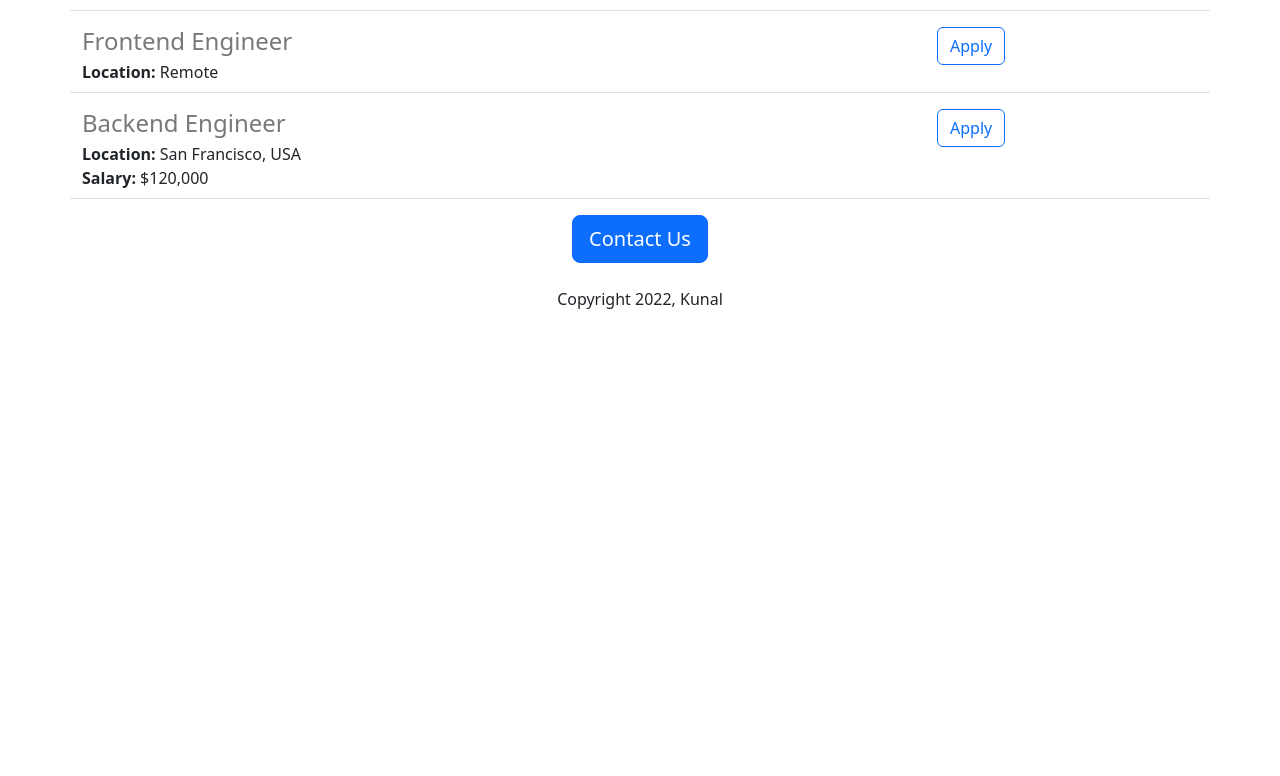
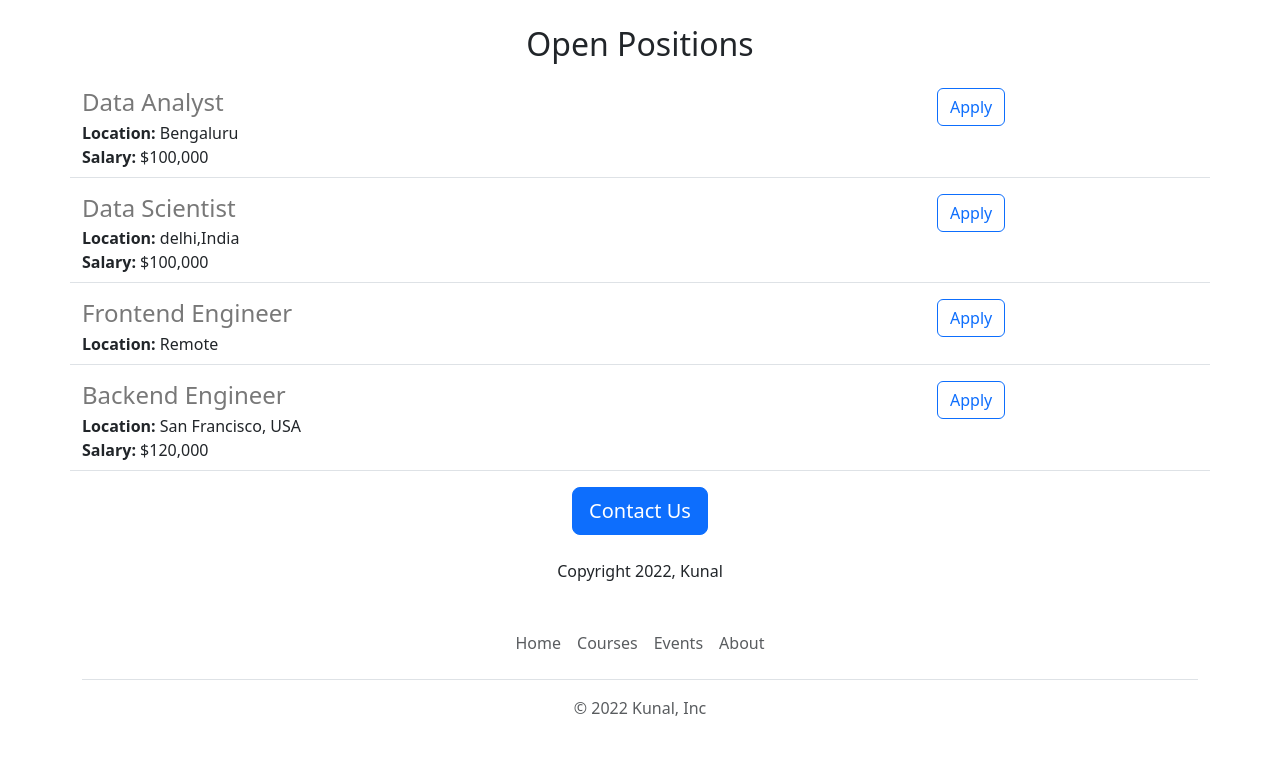
Before and after one commit to KUNU1PRADEEP/kunal-carrer-website-v2, a Flask app: page / in a window 1280 px wide. Shown: the part 909-1685 px from the top of the page. Before the commit the page ends 1218 px from the top, so only its background shows below. Run offline with Flask 3, Linux system fonts and the light colour scheme.

Commit message:
adding dynamic data, applied bootstrapping

```diff
--- a/requirement.txt
+++ b/requirement.txt
@@ -1,2 +1,3 @@
-FLASK
-GUNICORN
+Flask==2.0.1
+Jinja2==3.0.1
+  /opt/render/project/src/.venv/bin/python -m pip install --upgrade pip
--- /dev/null
+++ b/templates/footer.html
@@ -0,0 +1,12 @@
+<div class="container">
+  <footer class="py-3 my-4">
+    <ul class="nav justify-content-center border-bottom pb-3 mb-3">
+      <li class="nav-item"><a  target="_blank" href="https://www.jovian.ai" class="nav-link px-2 text-muted">Home</a></li>
+      <li class="nav-item"><a  target="_blank" href="https://jovian.ai/learn" class="nav-link px-2 text-muted">Courses</a></li>
+
+      <li class="nav-item"><a target="_blank" href="https://jovian.ai/events" class="nav-link px-2 text-muted">Events</a></li>
+      <li class="nav-item"><a  target="_blank" href="https://jovian.ai/about" class="nav-link px-2 text-muted">About</a></li>
+    </ul>
+    <p class="text-center text-muted">&copy; 2022 Kunal, Inc</p>
+  </footer>
+</div>
--- a/templates/home.html
+++ b/templates/home.html
@@ -20,6 +20,7 @@
 
   </head>
   <body>
+    {% include 'nav.html' %}
      <div class="container">
     <h1 class="text-center mt-2 mb-4">
 
@@ -27,8 +28,17 @@
     </h1>
     <img class="img-fluid" id="banner" src="https://careers-website--mr-kunalkunal.repl.co/static/race.jpg" height="320">
     <h2 class="text-center mt-2 mt-4">About Kunal</h2>
-    <p class ="lead">  Lorem ipsum dolor sit amet, consectetur adipiscing elit, sed do eiusmod tempor incididunt ut labore et dolore magna aliqua. Ut enim ad minim veniam, quis nostrud exercitation ullamco laboris nisi ut aliquip ex ea commodo consequat. Duis aute irure dolor in reprehenderit in voluptate velit esse cillum dolore eu fugiat nulla pariatur. Excepteur sint occaecat cupidatat non proident, sunt in culpa qui officia deserunt mollit anim id est laborum.</p>
 
+       <div class="row" style="margin-bottom:32px">
+         <div class="col-md-7">
+       <p class="lead">
+      Lorem ipsum dolor sit amet, consectetur adipiscing elit, sed do eiusmod tempor incididunt ut labore et dolore magna aliqua. Ut enim ad minim veniam, quis nostrud exercitation ullamco laboris nisi ut aliquip ex ea commodo consequat. Duis aute irure dolor in reprehenderit in voluptate velit esse cillum dolore eu fugiat nulla pariatur. Excepteur sint occaecat cupidatat non proident, sunt in culpa qui officia deserunt mollit anim id est laborum.
+       </p>
+         </div>
+         <div class="d-none d-md-block col-md-5">
+         <img src="/static/people.jpg" style="height:320px;border-radius:4px;">
+         </div>
+       </div>
 
       <h2 class="text-center mt-2 mb-4">
         Open Positions
@@ -41,15 +51,16 @@
 
 
     <div class="text-center">
-    <button class="btn btn-primary btn-lg">
-      Contact Us
-    </button>
+    <a class="btn btn-primary btn-lg" href="mailto:varunjais0@gmail.com?subject=Question%20about%20JOb%20Openings&body=My%20name%3A%20%3Cyour%20name%20here%3E%0D%0AMy%20question%20is%20%3Center%20query%20here%3E%0D%0A">
+  Contact Us
+    </a>
       <p class=mt-4>
         Copyright 2022, Kunal
       </p>
     </div>
 
       </div>
+    {% include 'footer.html' %}
   </body>
 
 </html>
--- a/templates/jobitem.html
+++ b/templates/jobitem.html
@@ -16,6 +16,9 @@
     {% endif %}
 </div>
 <div class="col-3">
-  <button type="button" class="btn btn-outline-primary">Apply</button>
+
+   <a href="mailto:kunu1pradeep@outlook.com?subject=Application%20for%20{{job['title']}}&body=My%20name%20%3A%20%3Cname%20here%3E%0D%0AMy%20resume%3A%20%3Cresume%20link%3E%0D%0AMY%20Linkedin%20link%3A%20%3Clinkedin%20in%3E%0D%0A" type="button" class="btn btn-outline-primary float-right align-middle " >Apply</a>
+
+  <!-- <a href="https://google.com" type="button" class="btn btn-outline-primary float-right align-middle">Apply</button> -->
 </div>
 </div>
--- /dev/null
+++ b/templates/nav.html
@@ -0,0 +1,9 @@
+<nav class="navbar shadow-sm fixed-top bg-white">
+  <div class="container-fluid">
+    <a class="navbar-brand" href="#">
+      <img src="/static/logo.jpg" alt="" width="30" height="24" class="d-inline-block align-text-top">
+      Kunal career
+    </a>
+  </div>
+</nav>
+<div style="height:56px"></div>
```
Also changed, not shown: static/logo.svg (added), static/soc.png (added), 2 other files.
